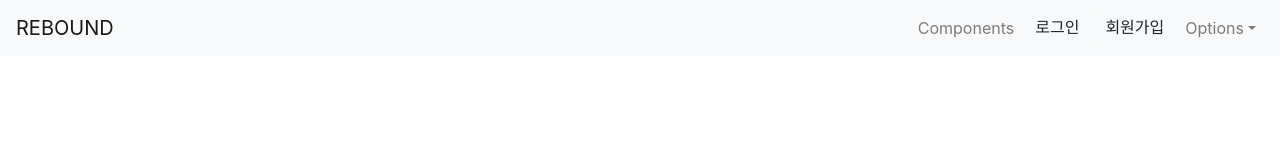
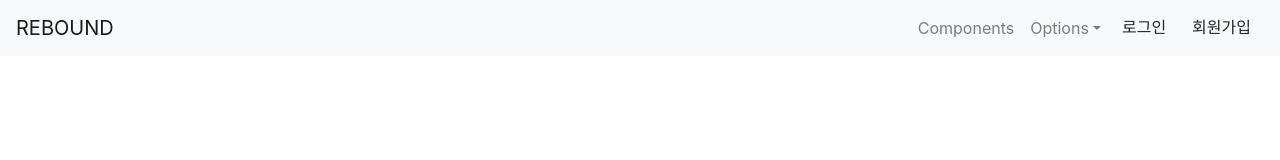
Before and after one commit to JOCHIHEON/react, a React (Create React App) app: page / in a window 1280 px wide. Shown: the top 160 px of the page. Built offline with nearby package versions, Linux system fonts and the light colour scheme.

Commit message:
nav.js init

```diff
--- a/src/Nav.js
+++ b/src/Nav.js
@@ -39,10 +39,6 @@ import {
                 <NavItem>
                   <NavLink href="/components/">Components</NavLink>
                 </NavItem>
-                <NavItem>
-                <Button color="light">로그인</Button>
-                <Button color="light">회원가입</Button>
-                </NavItem>
                 <UncontrolledDropdown nav inNavbar>
                   <DropdownToggle nav caret>
                     Options
@@ -60,6 +56,10 @@ import {
                     </DropdownItem>
                   </DropdownMenu>
                 </UncontrolledDropdown>
+                <NavItem>
+                <Button color="light">로그인</Button>
+                <Button color="light">회원가입</Button>
+                </NavItem>
               </Nav>
             </Collapse>
           </Navbar>
```
